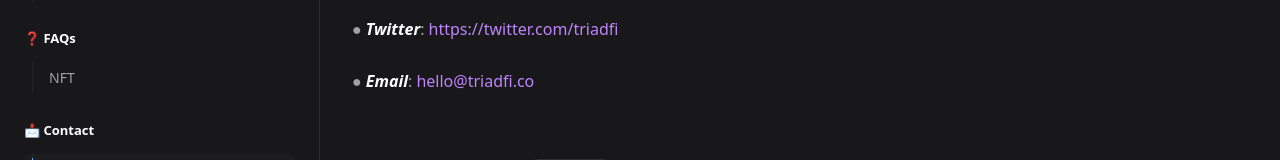
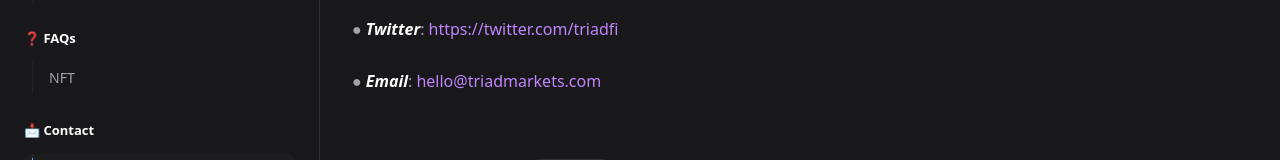
Before and after one commit to triadxyz/docs, a Next.js app: page /contact in a window 1280 px wide. Shown: the part 373-533 px from the top of the page. Built offline with nearby package versions, Linux system fonts and the light colour scheme.

Commit message:
update contact

```diff
--- a/src/pages/contact.mdx
+++ b/src/pages/contact.mdx
@@ -10,4 +10,4 @@ _If you have any questions, suggestions, or need support during the Triad Atlant
 
 ● _**Twitter**_: https://twitter.com/triadfi
 
-● _**Email**_: hello@triadfi.co
+● _**Email**_: hello@triadmarkets.com
```
